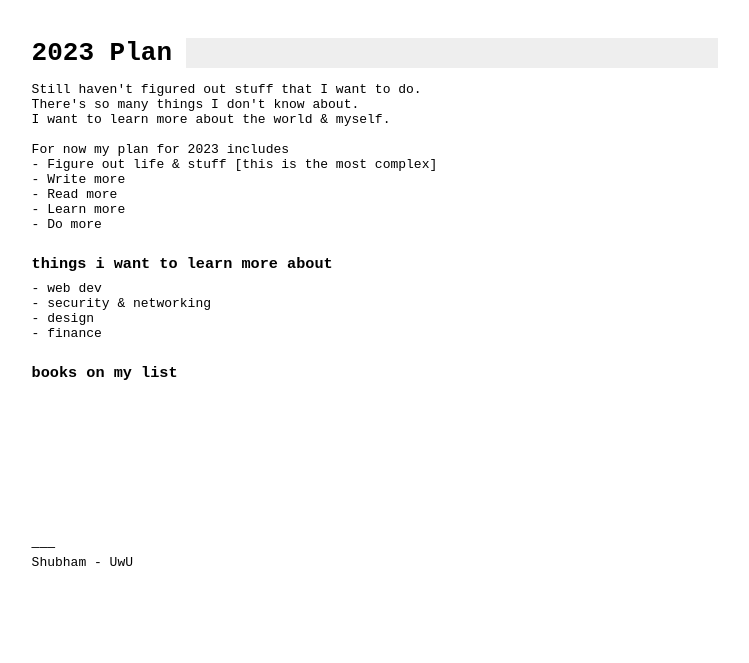
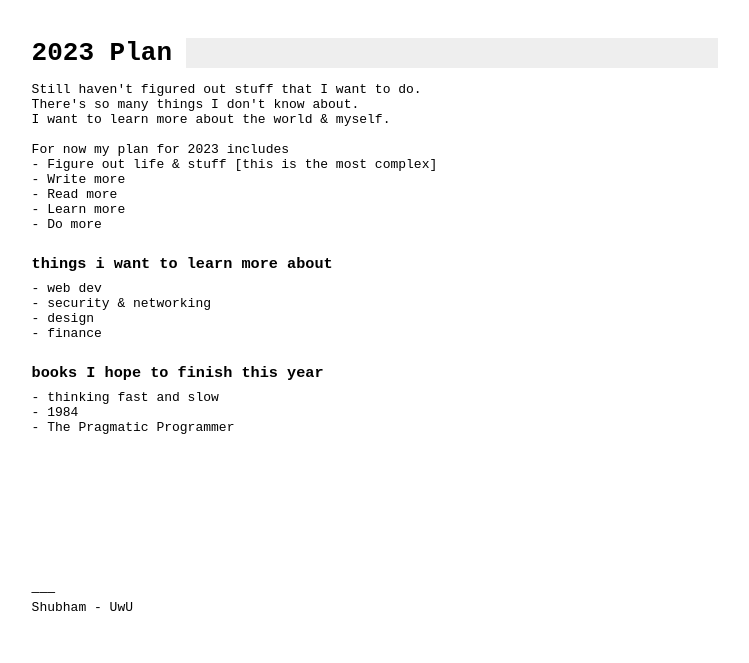
Before and after one commit to shoebham/shoebham.github.io, a plain HTML site: page events/2023/index.html in a window 1280 px wide. Shown: the part 67-730 px from the top of the page, without its empty margins (265-1014 px from the left). Drawn offline with Linux system fonts and the light colour scheme.

Commit message:
make changes to site

```diff
--- a/events/2023/index.html
+++ b/events/2023/index.html
@@ -172,10 +172,12 @@ For now my plan for 2023 includes
 - finance
 
 </pre>
-            <span id="books-on-my-list"></span>
-            <h3><a href="#books-on-my-list">books on my list
+            <span id="books-i-hope-to-finish-this-year"></span>
+            <h3><a href="#books-i-hope-to-finish-this-year">books I hope to finish this year
 </a></h3>
-            <pre>
+            <pre>- thinking fast and slow
+- 1984
+- The Pragmatic Programmer
 
 
 
```
Also changed, not shown: events/2023/README.md.
